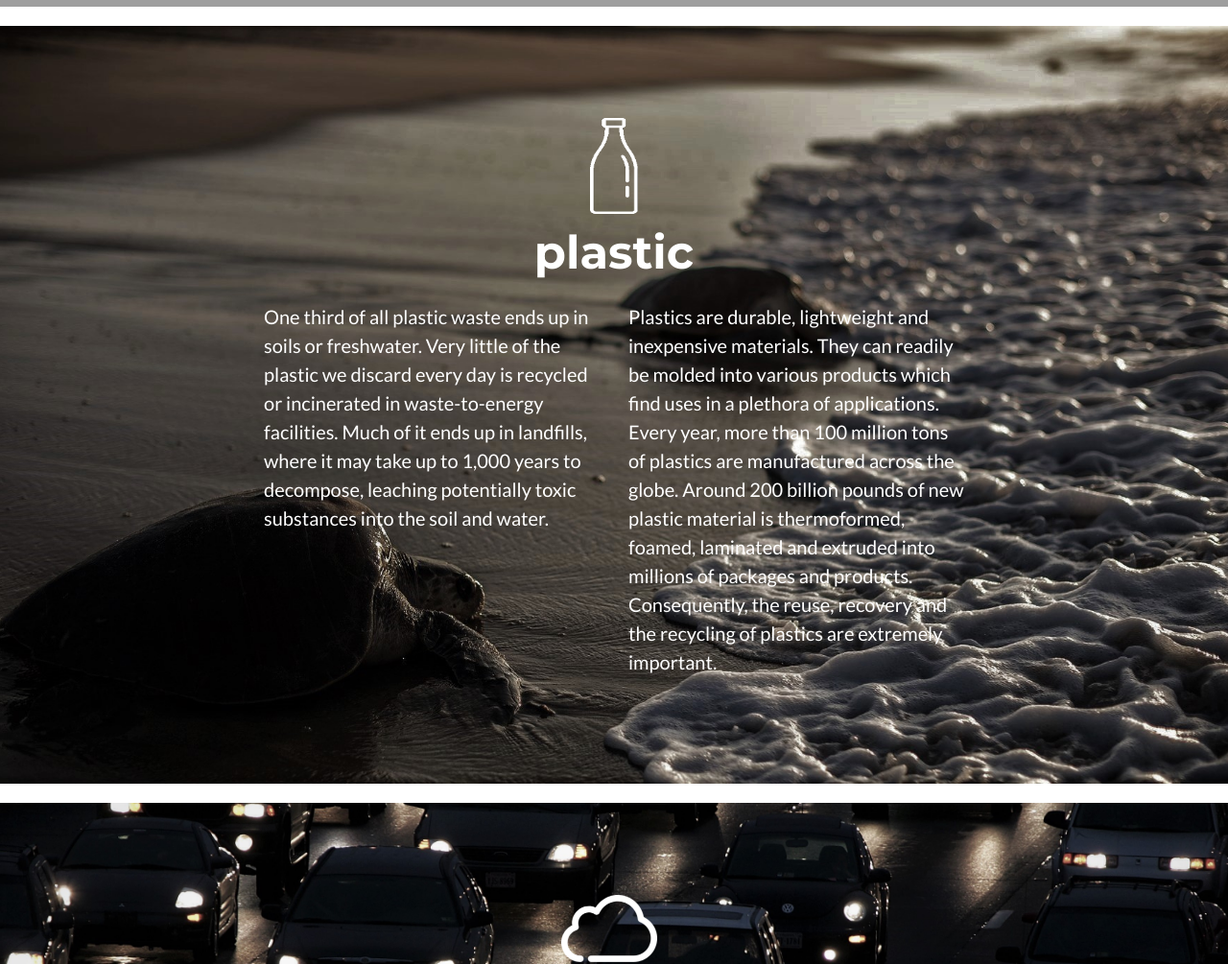
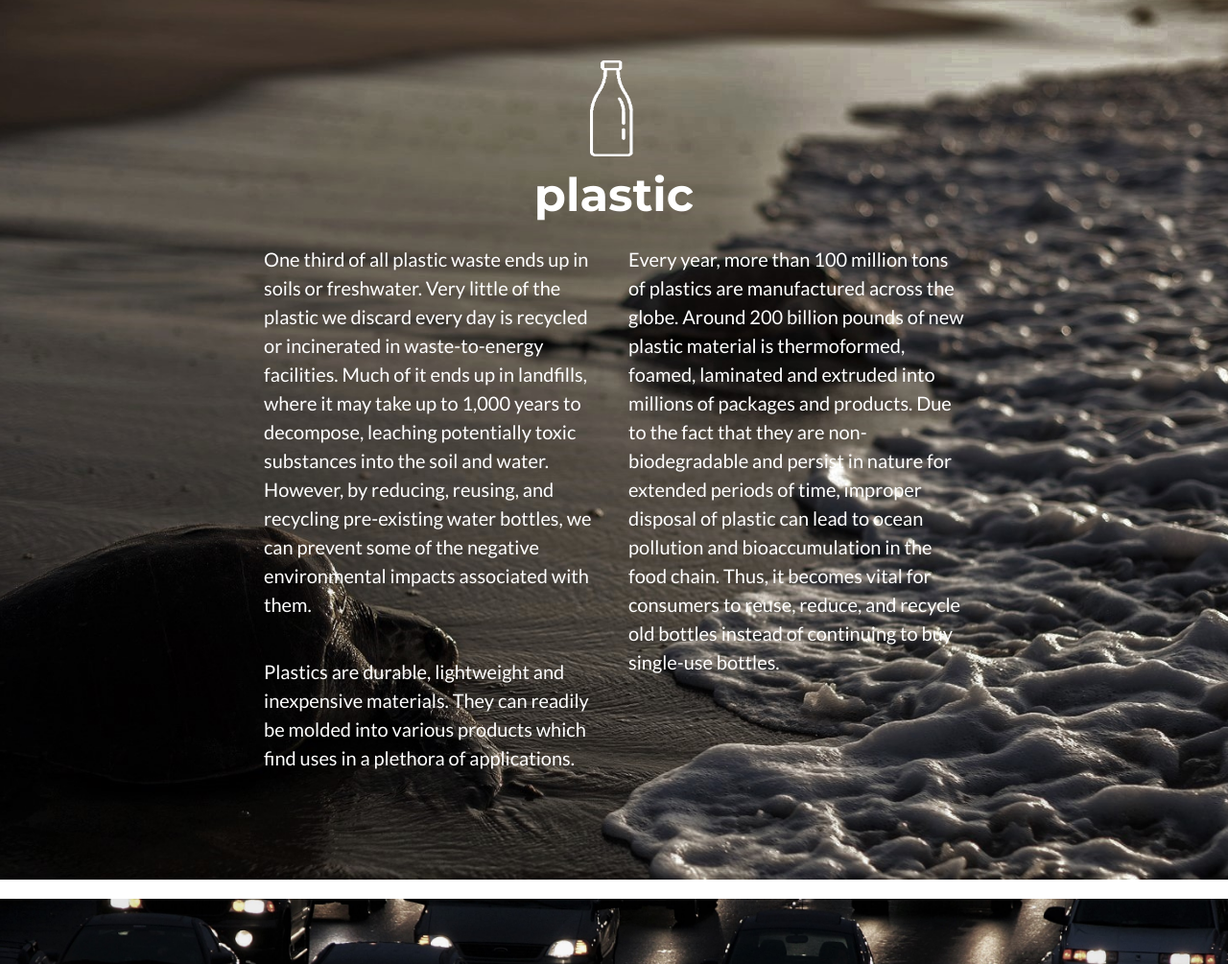
Before and after one commit to habitatapp/final, a website with bundled scripts: page index.html in a window 1280 px wide. Shown: the part 2160-3165 px from the top of the page at 96% size. Built offline with nearby package versions, Linux system fonts and the light colour scheme; grey boxes are pictures that could not be loaded.

Commit message:
edited plastic content

```diff
--- a/index.html
+++ b/index.html
@@ -289,7 +289,8 @@
      <!-- Water Section Content -->
       <div class="row">
         <div class="col-lg-4 ml-auto">
-          <p class="lead">Agriculture makes up 70% of freshwater demand. Products such as beef and commodities such as chocolate tend to use the most water. Per ton of product, animal products generally have a larger water footprint than crop products. The average water footprint of meat from beef cattle (15,400 cubed metric tons) is twenty times larger than for cereals and starchy roots. By choosing alternatives such as a salad or chicken versus beef, you can significatly help reduce water usage, as these commodities require less water to cultivate.</p>
+          <p class="lead">Agriculture makes up 70% of freshwater demand. Products such as beef and commodities such as chocolate tend to use the most water. The average water footprint of meat from beef cattle (15,400 cubed metric tons) is twenty times larger than for cereals and starchy roots.
+            By choosing alternatives such as a salad or chicken in contrast to beef, you can help to significatly reduce long-term water usage, as these commodities require less water to cultivate.</p>
         </div>
         <div class="col-lg-4 mr-auto">
           <p class="lead">Domestic Use makes up 8% of freshwarer demand. According to the EPA, bathroom faucets run at about 2 gallons of water a minute. Therefore, by turning off faucets and taking shower showers, you can significatly cut down on your water usage overall. It is also a good practice to only use dishwashers once it is entirely full, as it requires less water than hand-washing them one-by-one.</p>
@@ -307,17 +308,22 @@
     <div class="container">
 
       <!-- plastic Section Heading -->
-      <img class = "algnpt3" src="img/portfolio/bottle.png" alt="" width="50" height="100"><br>
+      <img class = "algnpt3" src="img/portfolio/bottle.png" alt="" width="45" height="100"><br>
       <h2 class="page-section-heading text-center text-lowercase text-white">Plastic</h2><br>
 
      <!-- plastic Section Content -->
      <div class="row">
       <div class="col-lg-4 ml-auto">
-        <p class="lead">One third of all plastic waste ends up in soils or freshwater. Very little of the plastic we discard every day is recycled or incinerated in waste-to-energy facilities. Much of it ends up in landfills, where it may take up to 1,000 years to decompose, leaching potentially toxic substances into the soil and water.</p>
+        <p class="lead">One third of all plastic waste ends up in soils or freshwater. Very little of the plastic we discard every day is recycled or incinerated in waste-to-energy facilities. Much of it ends up in landfills, where it may take up to 1,000 years to decompose, leaching potentially toxic substances into the soil and water. However, by reducing, reusing, and recycling pre-existing water bottles, we can prevent some of the negative environmental impacts associated with them.</p>
+        <br>
+        <p class = "lead">Plastics are durable, lightweight and inexpensive materials. They can readily be molded into various products which find uses in a plethora of applications.</p>
       </div>
       <div class="col-lg-4 mr-auto">
-        <p class="lead">Plastics are durable, lightweight and inexpensive materials. They can readily be molded into various products which find uses in a plethora of applications. Every year, more than 100 million tons of plastics are manufactured across the globe. Around 200 billion pounds of new plastic material is thermoformed, foamed, laminated and extruded into millions of packages and products. Consequently, the reuse, recovery and the recycling of plastics are extremely important.
-
+        <p class="lead">
+           Every year, more than 100 million tons of plastics are manufactured across the globe.
+           Around 200 billion pounds of new plastic material is thermoformed, foamed, laminated and extruded into millions of packages and products.
+           Due to the fact that they are non-biodegradable and persist in nature for extended periods of time, improper disposal of plastic can lead to ocean pollution and bioaccumulation in the food chain.
+            Thus, it becomes vital for consumers to reuse, reduce, and recycle old bottles instead of continuing to buy single-use bottles.
         </p>
       </div>
     </div>
```
